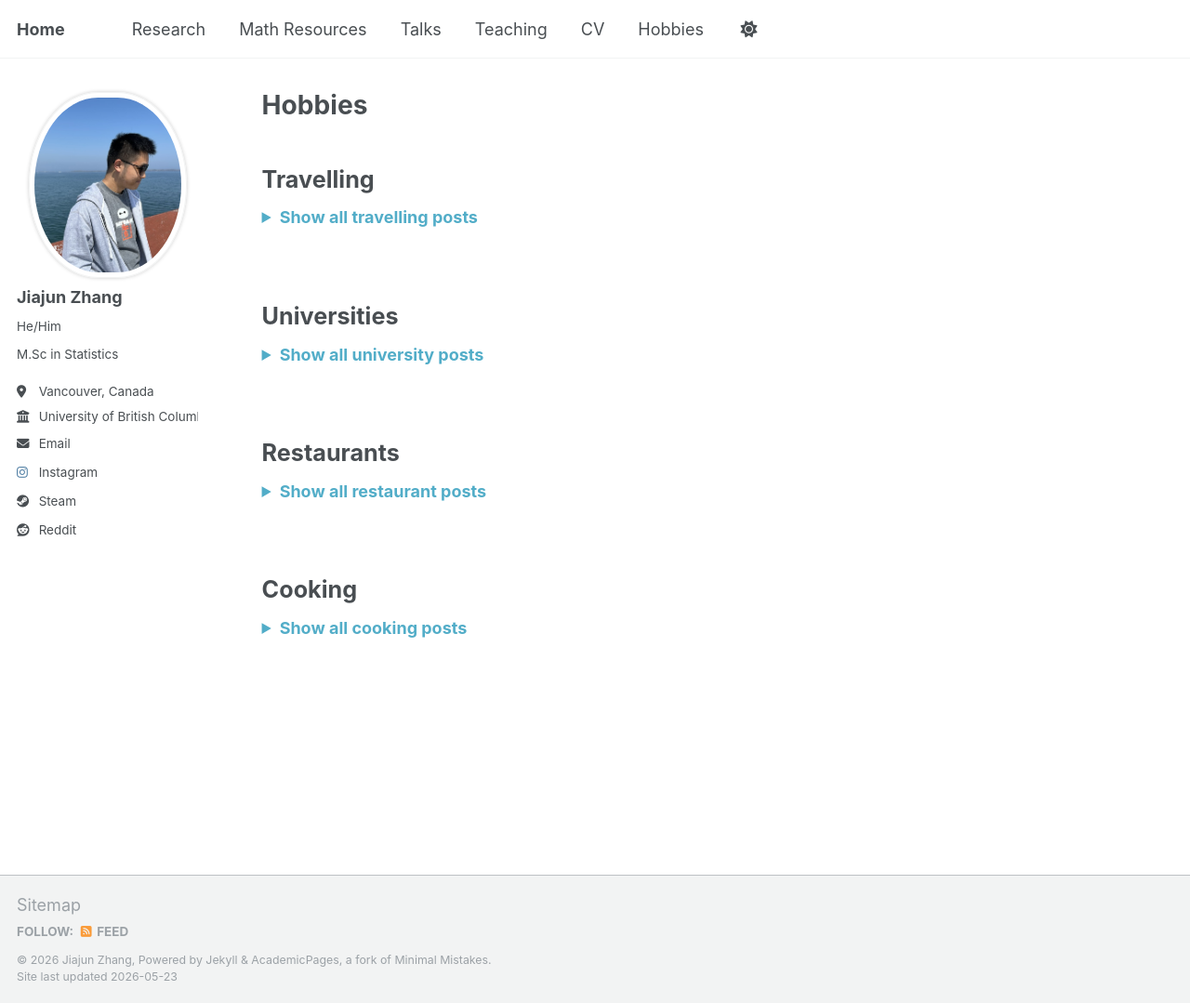
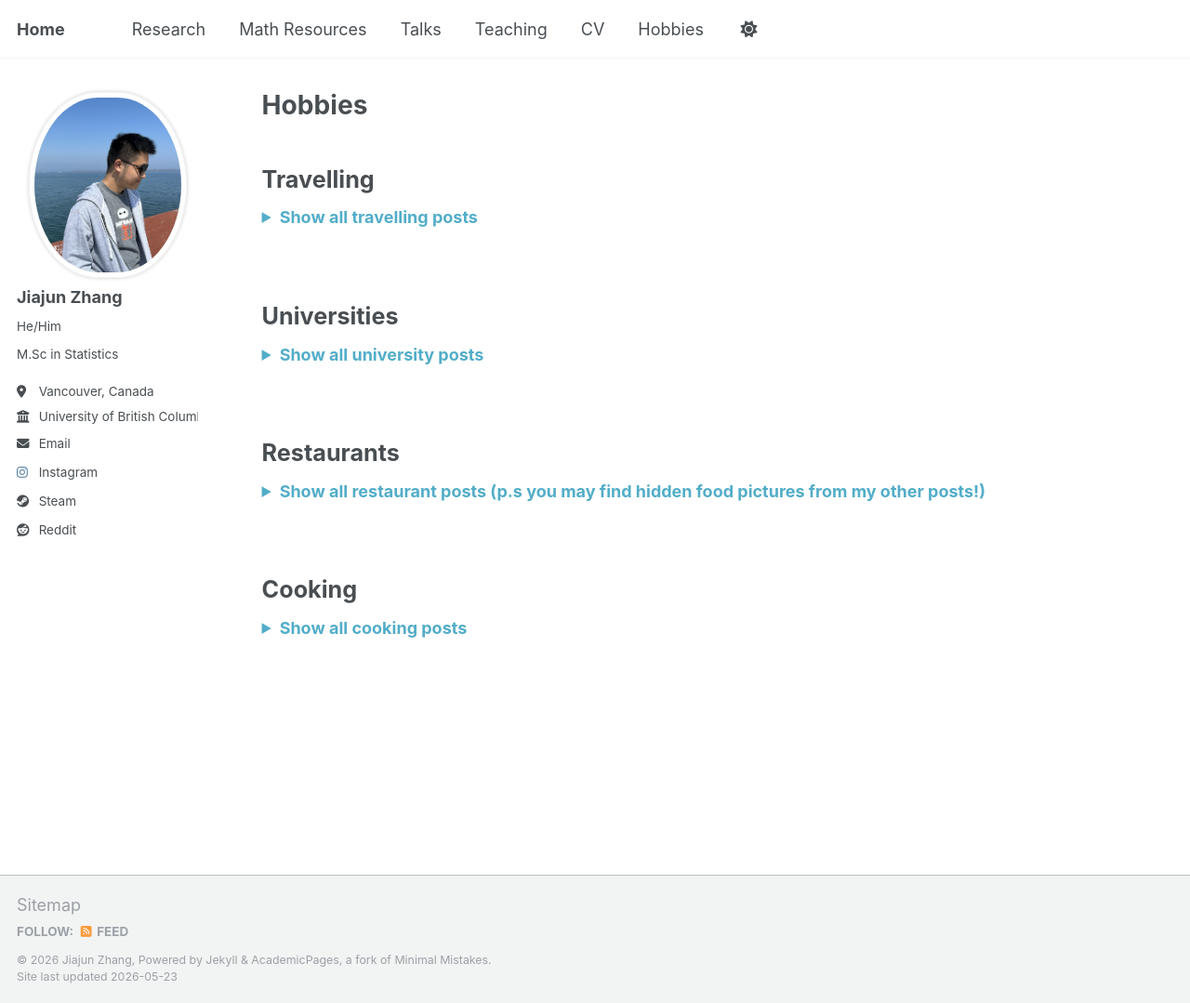
Before and after one commit to JohanssonRein/JohanssonRein.github.io, a Jekyll site: the page built from _pages/portfolio.html, in a window 1280 px wide and 1079 px high. Shown: the whole window at 93% size. Built offline with Jekyll 4.4.1, drawn with Linux system fonts in a browser that asks for light colours.

Commit message:
Update portfolio.html

```diff
--- a/_pages/portfolio.html
+++ b/_pages/portfolio.html
@@ -47,7 +47,7 @@ author_profile: true
 
 <details>
   <summary style="cursor: pointer; font-weight: bold; color: #52adc8;">
-    Show all restaurant posts
+    Show all restaurant posts (p.s you may find hidden food pictures from my other posts!)
   </summary>
 
   <br>
```
